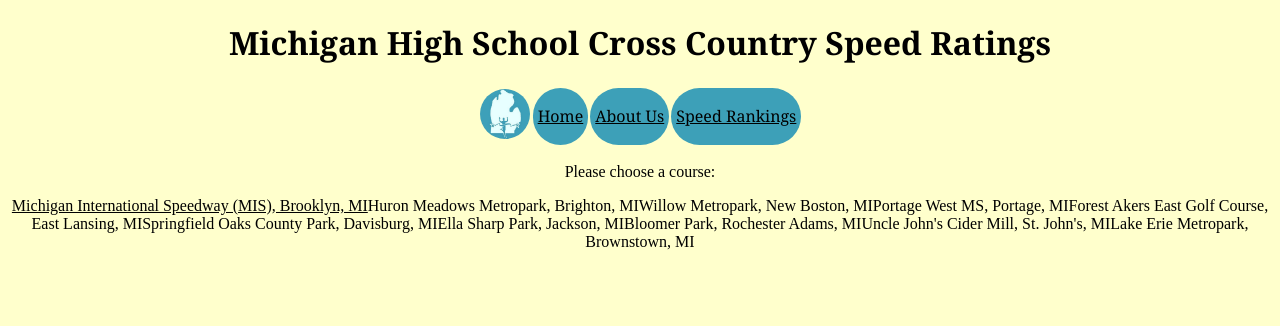
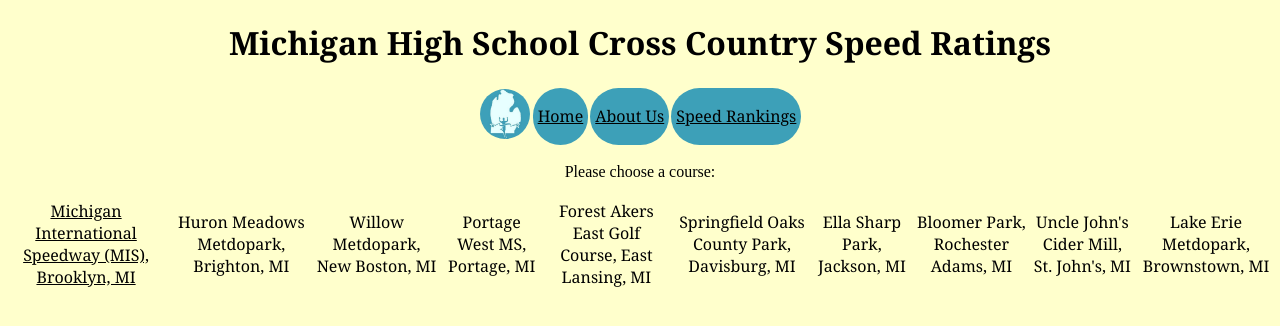
Before and after one commit to cfoley12/website_connorfoley, a Flask app: template templates/rankings.html in a window 1280 px wide. Shown: the top 326 px of the page. Run offline with Flask 2, Linux system fonts and the light colour scheme; the template is opened without the code that fills it, so the values that code supplies are empty.

Commit message:
rankings 12/1 19:45

```diff
--- a/templates/rankings.html
+++ b/templates/rankings.html
@@ -6,16 +6,18 @@
 
 <p> Please choose a course:
 	<table>
-		<tr><a href="mis.html">Michigan International Speedway (MIS), Brooklyn, MI</a></tr>
-		<tr>Huron Meadows Metropark, Brighton, MI</tr>
-		<tr>Willow Metropark, New Boston, MI</tr>
-		<tr>Portage West MS, Portage, MI</tr>
-		<tr>Forest Akers East Golf Course, East Lansing, MI</tr>
-		<tr>Springfield Oaks County Park, Davisburg, MI</tr>
-		<tr>Ella Sharp Park, Jackson, MI</tr>
-		<tr>Bloomer Park, Rochester Adams, MI</tr>
-		<tr>Uncle John's Cider Mill, St. John's, MI</tr>
-		<tr>Lake Erie Metropark, Brownstown, MI</tr>
+		<tr>
+		<td><a href="mis.html">Michigan International Speedway (MIS), Brooklyn, MI</a></td>
+		<td>Huron Meadows Metdopark, Brighton, MI</td>
+		<td>Willow Metdopark, New Boston, MI</td>
+		<td>Portage West MS, Portage, MI</td>
+		<td>Forest Akers East Golf Course, East Lansing, MI</td>
+		<td>Springfield Oaks County Park, Davisburg, MI</td>
+		<td>Ella Sharp Park, Jackson, MI</td>
+		<td>Bloomer Park, Rochester Adams, MI</td>
+		<td>Uncle John's Cider Mill, St. John's, MI</td>
+		<td>Lake Erie Metdopark, Brownstown, MI</td>
+		</tr>
 	<table>
 </p>
 
```
